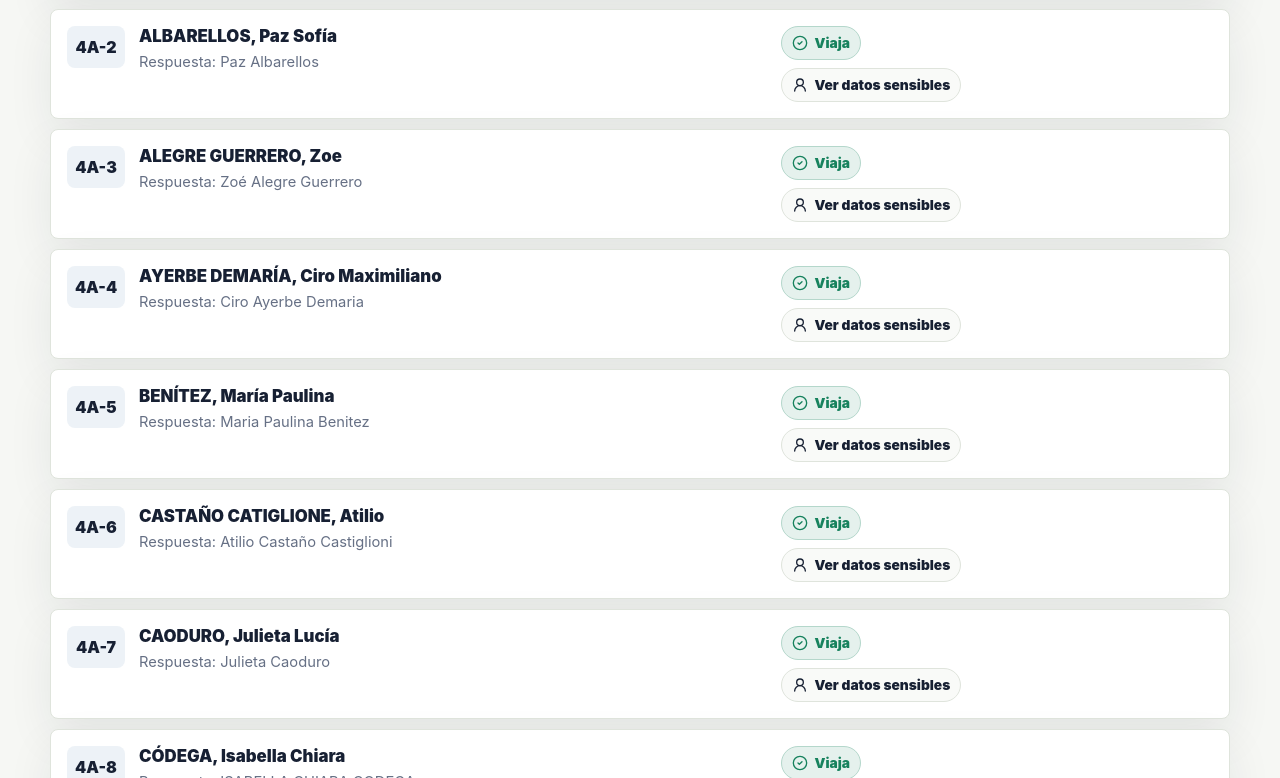
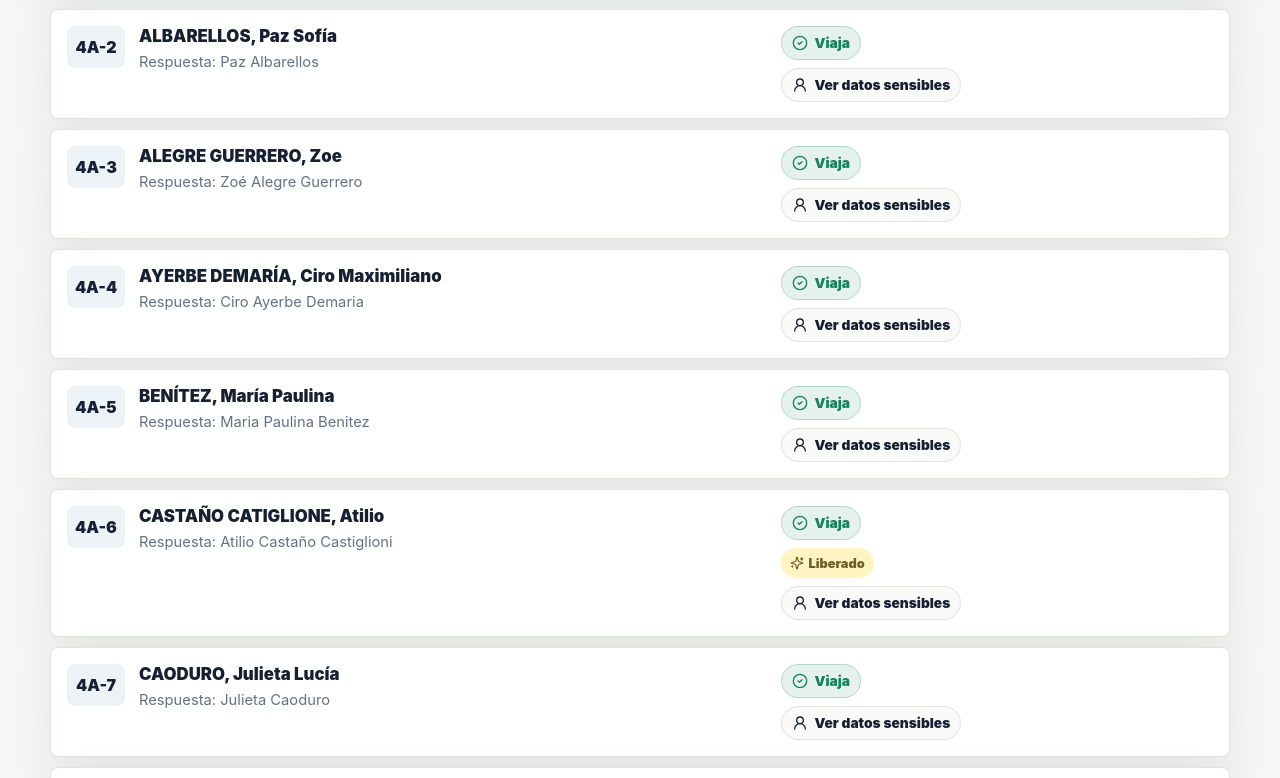
Before and after one commit to Panchomorell/viaje-promo-dante-2028, a React (Vite) app: page / in a window 1280 px wide. Shown: the part 934-1712 px from the top of the page. Built offline with nearby package versions, Linux system fonts and the light colour scheme; no server answers.

Commit message:
Add liberado note for Castaño Catiglione

```diff
--- a/src/main.jsx
+++ b/src/main.jsx
@@ -36,6 +36,7 @@ const specialRules = [
 
 const manualSensitiveNotes = {
   "alma perez mansicidor": { note: "Liberado", flag: "free" },
+  "atilio castano catiglione": { note: "Liberado", flag: "free" },
   "atilio castano castiglioni": { note: "Liberado", flag: "free" },
   "dante caprioli": { note: "Solicita descuento", flag: "discount" },
   "nehuel bonuccelli": { note: "Solicita descuento", flag: "discount" }
```
